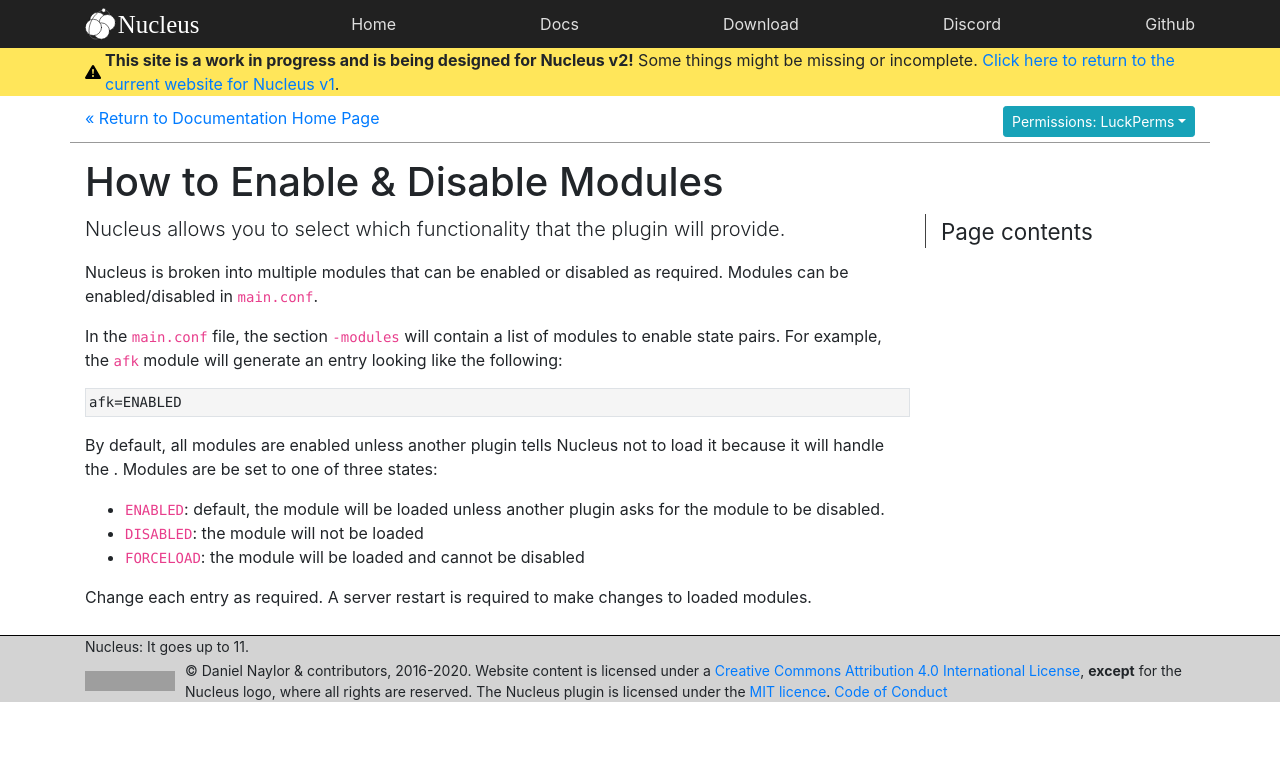
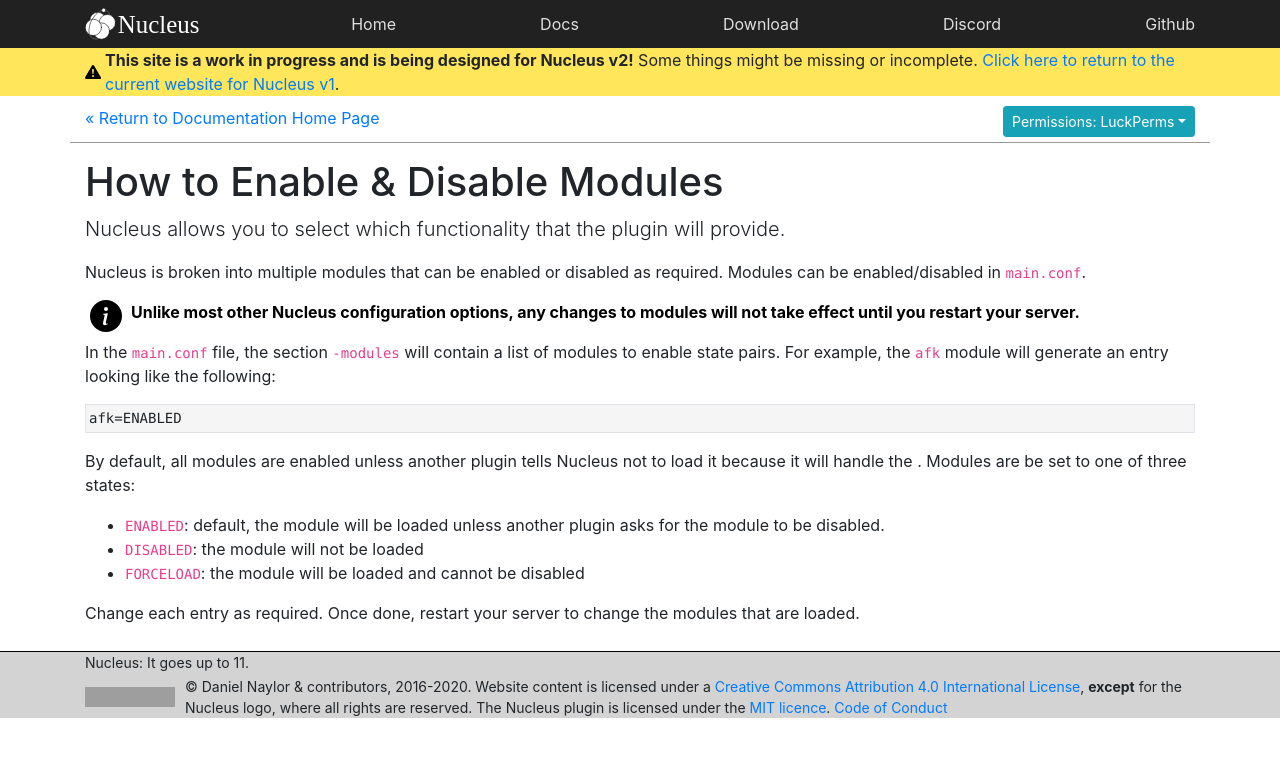
Before and after one commit to NucleusPowered/site-v2, a Jekyll site: the page built from docs/howto/modules.md, in a window 1280 px wide. Shown: the top 757 px of the page. Built offline with Jekyll 4.4.1, drawn with Linux system fonts in a browser that asks for light colours; grey boxes are pictures that could not be loaded.

```diff
--- a/_data/blockdata.yml
+++ b/_data/blockdata.yml
@@ -88,6 +88,9 @@
         - name: "Environment"
           tagline: "Manages world environment, including weather and time"
           link: "modules/environment.html"
+        - name: "Experience"
+          tagline: "Enables manipulation of experience"
+          link: "modules/experience.html"
         - name: "Fly"
           tagline: "Allow survival players to fly"
           link: "modules/fly.html"
--- a/docs/howto/modules.md
+++ b/docs/howto/modules.md
@@ -1,11 +1,14 @@
 ---
-layout: howto
+layout: howto-notoc
 header: How to Enable & Disable Modules
 lead: Nucleus allows you to select which functionality that the plugin will provide.
 adddocslink: true
 ---
 
 Nucleus is broken into multiple modules that can be enabled or disabled as required. Modules can be enabled/disabled in `main.conf`.
+
+> Unlike most other Nucleus configuration options, any changes to modules will not take effect until you restart your server.
+{:.bl.info}
 
 In the `main.conf` file, the section `-modules` will contain a list of modules to enable state pairs. For example, the `afk` module will generate an entry looking like the following:
 
@@ -19,4 +22,4 @@
 * `DISABLED`: the module will not be loaded
 * `FORCELOAD`: the module will be loaded and cannot be disabled
 
-Change each entry as required. A server restart is required to make changes to loaded modules.
+Change each entry as required. Once done, restart your server to change the modules that are loaded.
```
Also changed, not shown: docs/howto/migrate.md (added, +6 -0 lines), docs/howto/roleperms.md (+1 -1 lines), docs/modules/experience.md (added, +29 -0 lines).
